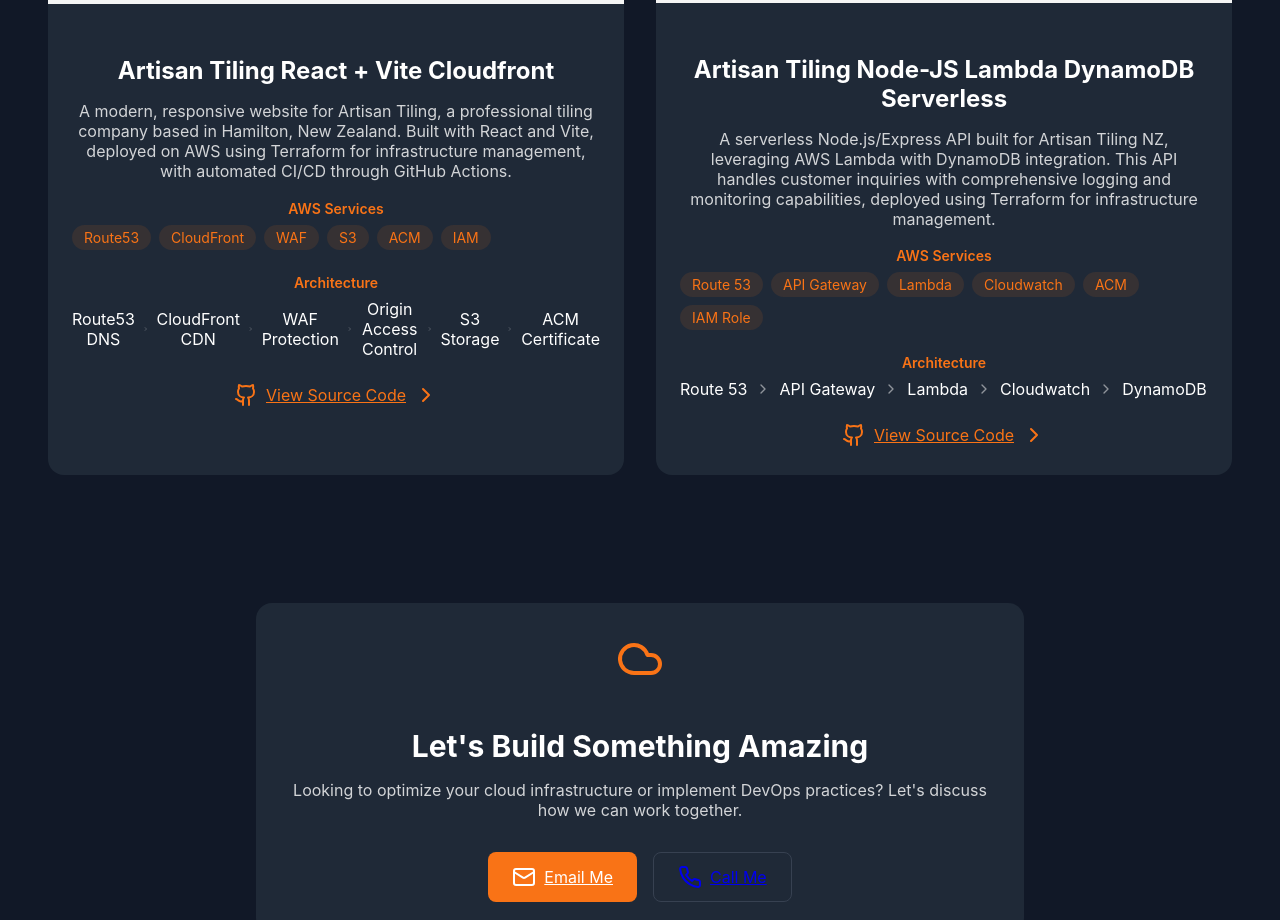
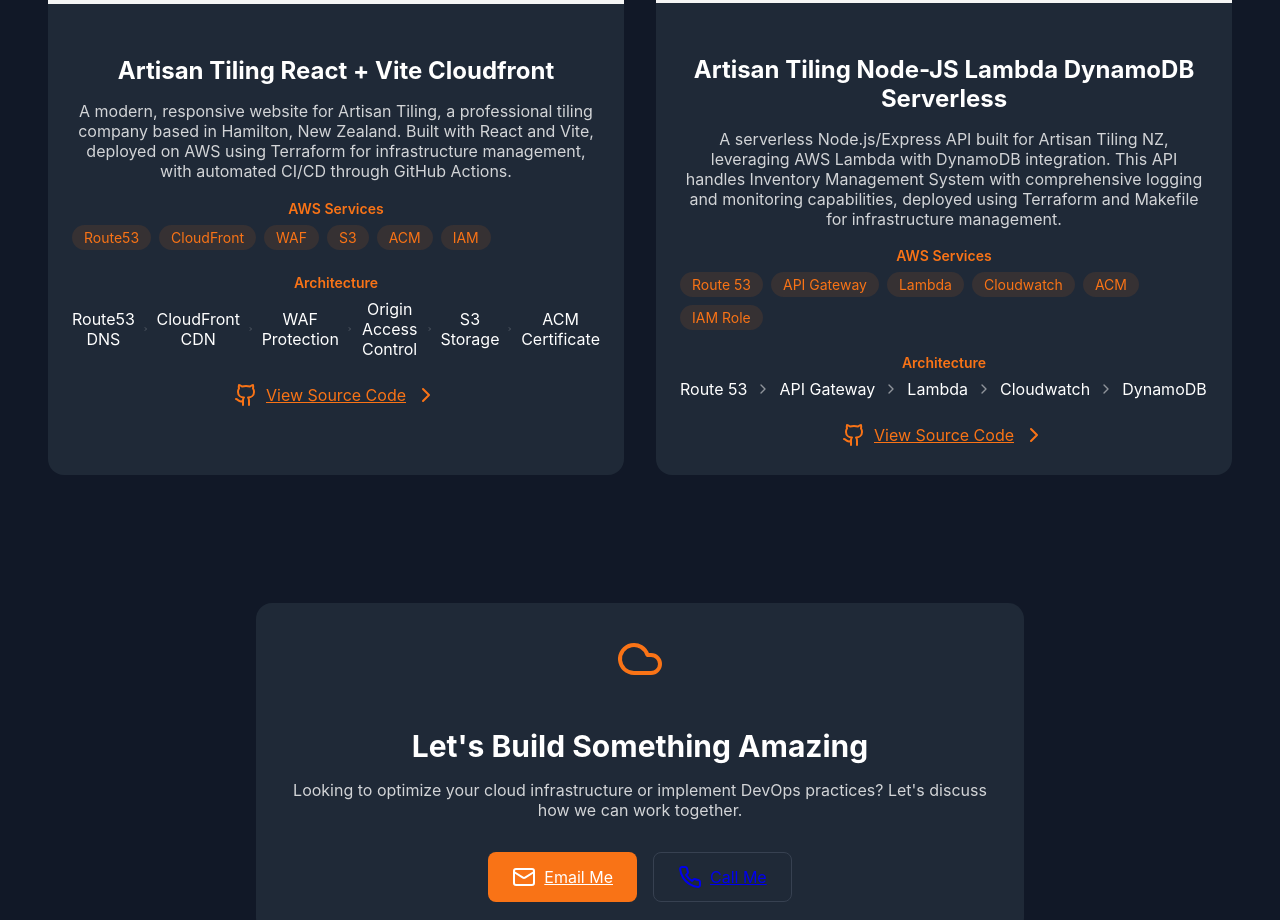
Before and after one commit to CaringalML/My-Portfolio-Website, a React (Create React App) app: page / in a window 1280 px wide. Shown: the part 3180-4100 px from the top of the page. Built offline with nearby package versions, Linux system fonts and the light colour scheme.

Commit message:
dynamodb

```diff
--- a/src/components/home.jsx
+++ b/src/components/home.jsx
@@ -139,7 +139,7 @@
 
     {
       title: "Artisan Tiling Node-JS Lambda DynamoDB Serverless",
-      description: "A serverless Node.js/Express API built for Artisan Tiling NZ, leveraging AWS Lambda with DynamoDB integration. This API handles customer inquiries with comprehensive logging and monitoring capabilities, deployed using Terraform for infrastructure management.",
+      description: "A serverless Node.js/Express API built for Artisan Tiling NZ, leveraging AWS Lambda with DynamoDB integration. This API handles Inventory Management System with comprehensive logging and monitoring capabilities, deployed using Terraform and Makefile for infrastructure management.",
       image: "/img/diagrams.png",
       services: [
         "Route 53",
```
